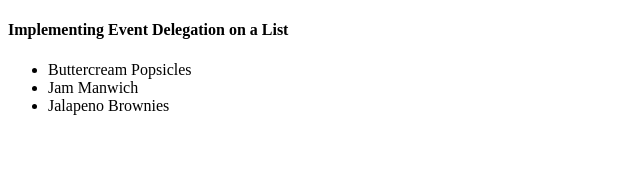
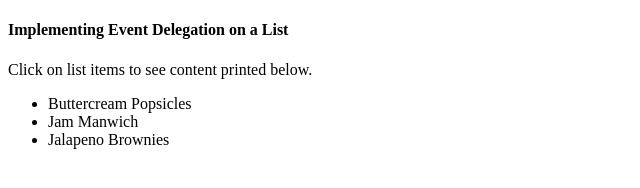
Before and after one commit to AGgit1111/eventDelegation, a plain HTML site: page index.html in a window 1280 px wide. Shown: the whole page, without its empty margins (0-640 px from the left). Drawn offline with Linux system fonts and the light colour scheme.

Commit message:
Added notes to JS for better understanding.

```diff
--- a/index.html
+++ b/index.html
@@ -7,6 +7,7 @@
 
     <body>
         <h4>Implementing Event Delegation on a List</h4>
+        <p>Click on list items to see content printed below.</p>
         <ul id="myList">
             <li>Buttercream Popsicles</li>
             <li>Jam Manwich</li>
--- a/script.js
+++ b/script.js
@@ -5,7 +5,10 @@ const displayDiv = document.getElementById('displayContent');
 // Add an event listener to the list for the click event
 list.addEventListener('click', function (event) {
     // Check if the clicked event is a list item
+    // 'event.target' refers to the element that was clicked.
+    // 'nodeName' property is used to check if the clicked element is a <li> element.
     if (event.target && event.target.nodeName === "LI") {
+        // The '||' is the OR operator used to return the first operand if truthy and if not, it will return the second operand.
         const content = event.target.textContent || event.target.innerText;
 
         displayDiv.textContent = content;
```
